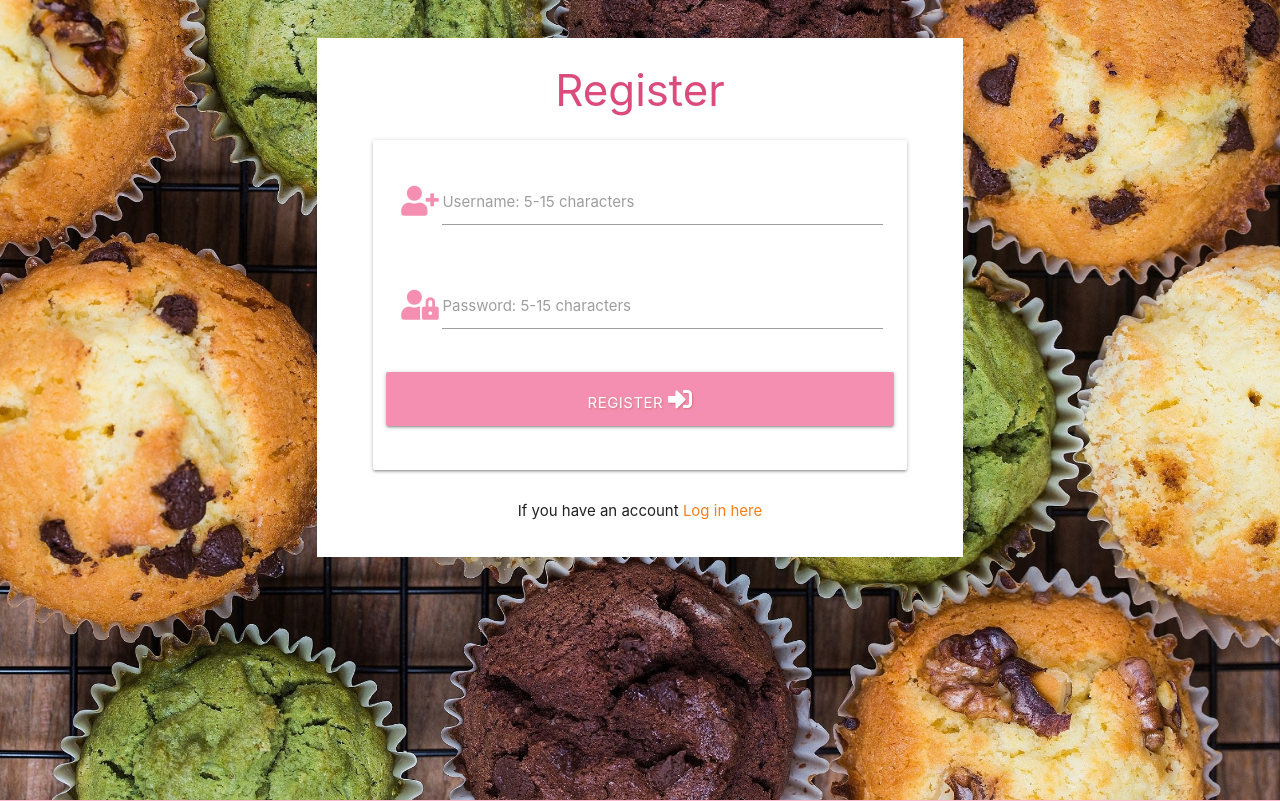
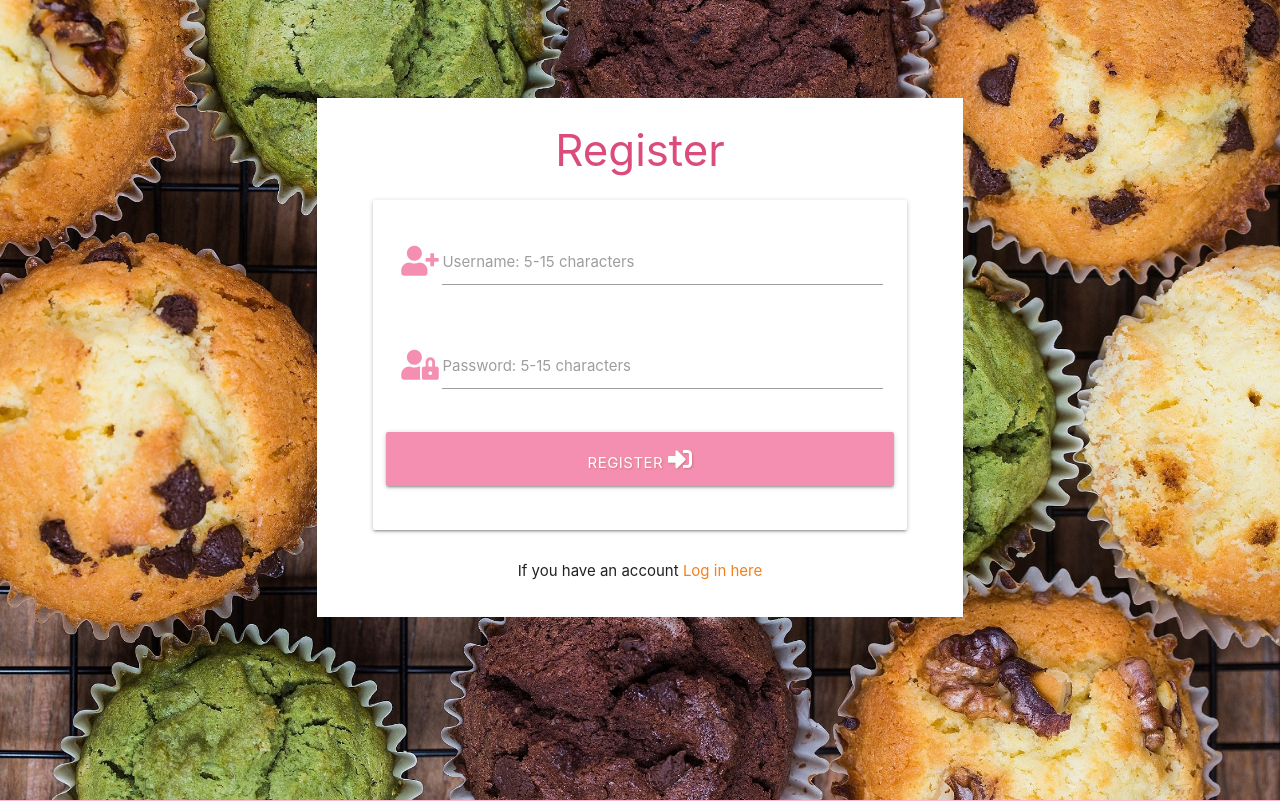
Before and after one commit to maxnyla/muffin-tastic, a Flask app: page /register in a window 1280 px wide. Shown: the part 64-865 px from the top of the page. Run offline with Flask 2, Linux system fonts and the light colour scheme; some libraries are stand-ins or nearby versions.

Commit message:
changed margin to registration page wrapper element

```diff
--- a/static/css/style.css
+++ b/static/css/style.css
@@ -21,6 +21,7 @@
 
 .reg-wrapper {
     background-color: white;
+    margin-top: 4em;
     padding-left: 3em;
     padding-right: 3em;
 }
```
